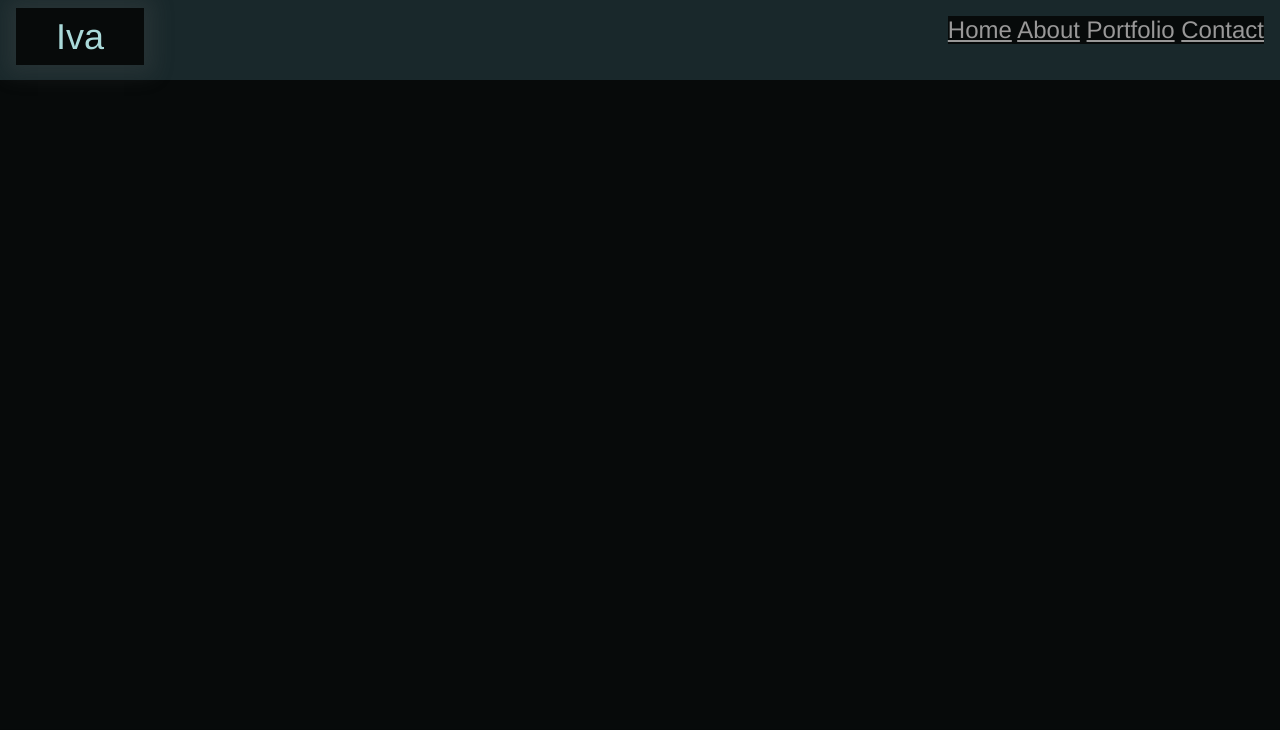
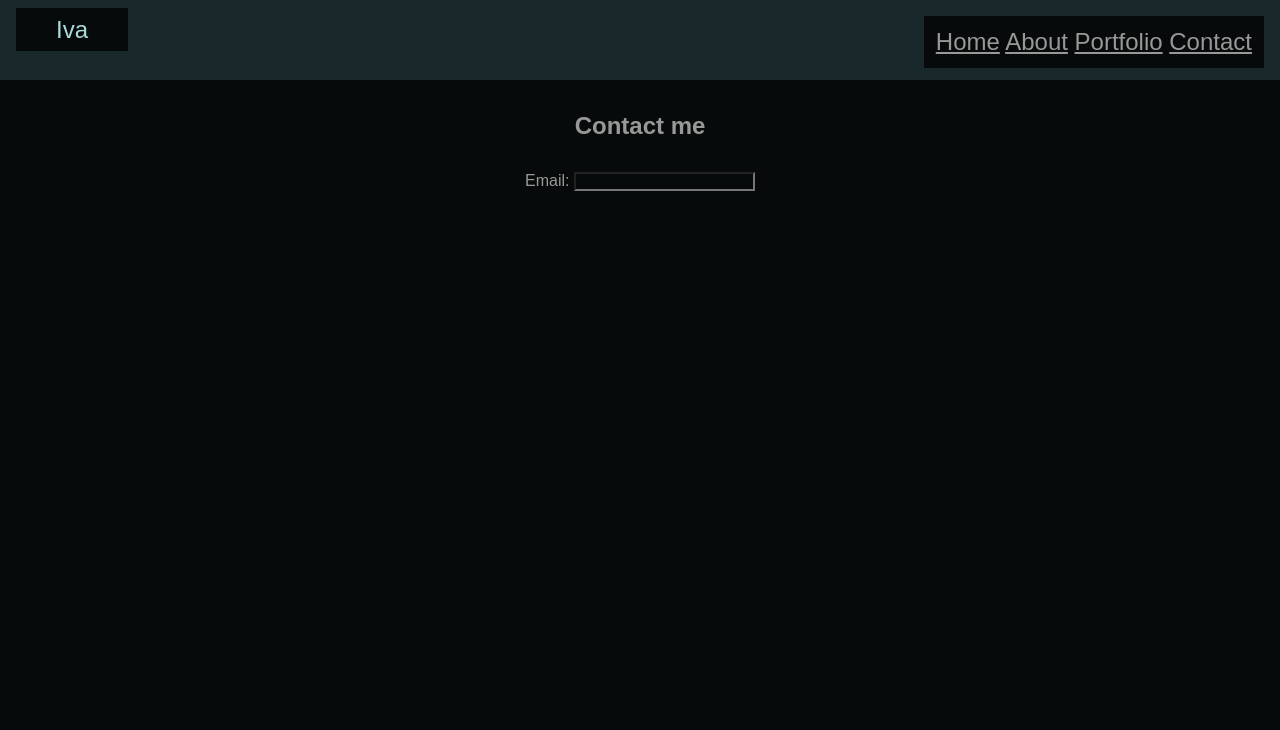
Before and after one commit to Mistymos3/Personal_Website, a plain HTML site: page Personal_Website/contact.html in a window 1280 px wide. Shown: the top 730 px of the page. Drawn offline with Linux system fonts and the light colour scheme.

Commit message:
added contact.html and content

```diff
--- a/Personal_Website/contact.html
+++ b/Personal_Website/contact.html
@@ -5,7 +5,7 @@
     <meta http-equiv="X-UA-Compatible" content="IE=edge">
     <meta name="viewport" content="width=device-width, initial-scale=1.0">
     <link rel="stylesheet" href="./style.css">
-    <title>Document</title>
+    <title>Personal Iva Website</title>
 </head>
 <body>
     <header>
@@ -19,6 +19,21 @@
             </div>
         </nav>
     </header>
+
+    <section>
+        <h1>Contact me</h1>
+    </section>
+
+    <div class = "container">
+        <div class = "column">
+            <label for = "email">Email:</label>
+            <input type = "text" id = "input">
+        </div>
+    </div>
+
+
+
+
     <footer>
         <a href = "https://facebook.com" target = "_blank">
             <img class = "media-link" src="images/facebook.svg" alt = "facebook icon">
@@ -30,5 +45,6 @@
             <img class = "media-link" src="images/twitter.svg" alt = "twitter icon">
         </a>
     </footer>
+    <script scr="./javascript.js"></script>
 </body>
 </html>
--- a/Personal_Website/style.css
+++ b/Personal_Website/style.css
@@ -1,4 +1,5 @@
 *{
+    font-family: Arial, Helvetica, sans-serif;
     background-color: rgb(7, 10, 10)  ;
     color: rgb(153, 152, 152);
     margin: 0;
@@ -7,11 +8,12 @@
 
 .navTabs {
     /* display: flex; */
+    /* text-align: center; */
     background-color: rgb(25, 40, 43);
     font-weight: 100;
     height: 3rem;
     font-size: 1.5rem;
-    font-family:'Franklin Gothic Medium', 'Arial Narrow', Arial, sans-serif;
+    /* font-family:'Franklin Gothic Medium', 'Arial Narrow', Arial, sans-serif; */
     padding: 1rem;
 }
 
@@ -20,15 +22,26 @@
     color:rgb(170, 218, 218);
     /* outline-offset: black; */
 
-    font-weight: 200;
-    font-size: 1.5em;
+    /* font-weight: 200;
+    font-size: 1.5em; */
     padding: 0.5rem 2.5rem 0.5rem 2.5rem;
-    box-shadow: 0 0 20px 10px rgba(97, 96, 96, 0.2);
+    /* box-shadow: 0 0 20px 10px rgba(97, 96, 96, 0.2); */
 }
 
 .nav_right {
+    /* text-align: center; */
     float: right;
-    /* color:rgb(49, 102, 109); */
+    color: (25, 40, 43);
+    text-decoration: none;
+    font-size: 1em;
+    padding: 0.5em;
+}
+
+.nav_right :hover {
+    color: (25, 40, 43);
+    text-decoration: none;
+    font-size: 1.2em;
+    padding: 0.5em;
 }
 
 .quote{
@@ -66,6 +79,12 @@ section {
     padding: 2rem;
 }
 
+.container {
+    display: flex;
+    justify-content: space-evenly;
+    width: 100%;
+}
+
 footer {
     box-sizing: border-box;
     position: fixed;
```
Also changed, not shown: Personal_Website/about.html (+1 -1 lines), Personal_Website/portfolio.html (+1 -1 lines).
